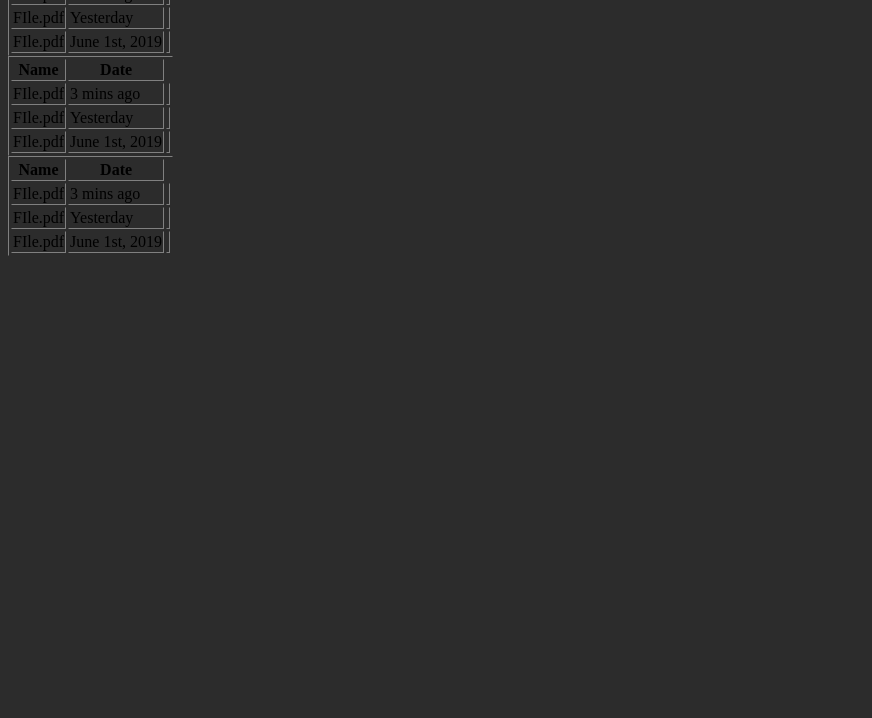
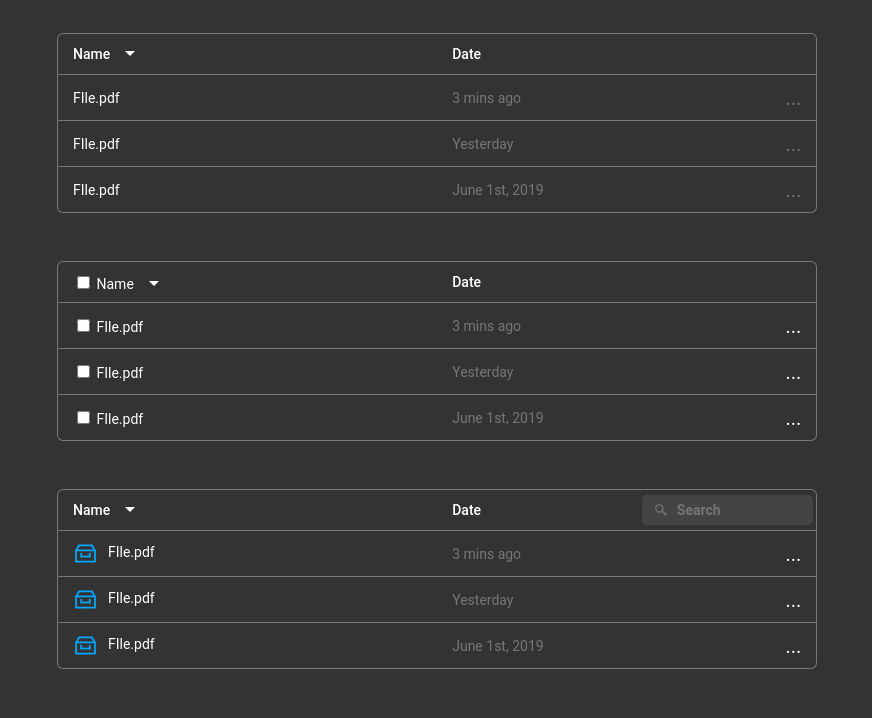
Before and after one commit to vihuhol2/HW3-cursor, a plain HTML site: page index.html in a window 1280 px wide. Shown: the part 124-842 px from the top of the page, without its empty margins (0-872 px from the left). Before the commit the page ends 800 px from the top, so only its background shows below. Drawn offline with Linux system fonts and the light colour scheme.

Commit message:
hw_3_css

```diff
--- a/index.html
+++ b/index.html
@@ -4,78 +4,109 @@
 <head>
     <meta charset="UTF-8">
     <meta http-equiv="X-UA-Compatible" content="IE=edge">
+    <meta name="viewport" content="width=device-width, initial-scale=1.0">
     <title>HW#3-CSS.Dovhal Oleksandr</title>
-    <meta name="description" content="some table">
     <link rel="stylesheet" href="main.css">
 </head>
 
 <body>
     <h1>HW3-CSS</h1>
-    <table border="1">
+    <div>
+        <table class="table_1">
             <tr>
-            <th>Name</th>
+                <th class="column">Name
+                    <span class="triangle"></span>
+                </th>
                 <th>Date</th>
             </tr>
 
             <tr>
                 <td>FIle.pdf</td>
-            <td>3 mins ago</td>
-            <td></td>
+                <td class="date">3 mins ago</td>
+                <td class="gray_dots"></td>
             </tr>
 
             <tr>
                 <td>FIle.pdf</td>
-            <td>Yesterday</td>
-            <td></td>
+                <td class="date">Yesterday</td>
+                <td class="gray_dots"></td>
             </tr>
             <tr>
                 <td>FIle.pdf</td>
-            <td>June 1st, 2019</td>
-            <td></td>
+                <td class="date">June 1st, 2019</td>
+                <td class="gray_dots"></td>
             </tr>
         </table>
-    <table border="1">
+    </div>
+
+    <div>
+        <table class="table_2">
             <tr>
-            <th>Name</th>
+                <th class="column checked_td" id="minus_check">
+                    <input type="checkbox" class="th_check" id="check_Name">
+                    <label for="check_Name">Name</label>
+                    <span class="triangle"></span>
+                </th>
                 <th>Date</th>
             </tr>
             <tr>
-            <td>FIle.pdf</td>
-            <td>3 mins ago</td>
-            <td></td>
+                <td class="td_checked">
+                    <input type="checkbox" class="td_check" id="check_File1">
+                    <label for="check_File1">FIle.pdf</label>
+                </td>
+                <td class="date">3 mins ago</td>
+                <td class="white_dots"></td>
             </tr>
             <tr>
-            <td>FIle.pdf</td>
-            <td>Yesterday</td>
-            <td></td>
+                <td class="td_checked">
+                    <input type="checkbox" class="td_check" id="check_File2">
+                    <label for="check_File2">FIle.pdf</label>
+                </td>
+                <td class="date">Yesterday</td>
+                <td class="white_dots"></td>
             </tr>
             <tr>
-            <td>FIle.pdf</td>
-            <td>June 1st, 2019</td>
-            <td></td>
+                <td class="td_checked">
+                    <input type="checkbox" class="td_check" id="check_File3">
+                    <label for="check_File3">FIle.pdf</label>
+                </td>
+                <td class="date">June 1st, 2019</td>
+                <td class="white_dots"></td>
             </tr>
         </table>
-    <table border="1">
+    </div>
+
+    <div>
+        <table class="table_3">
             <tr>
-            <th>Name</th>
+                <th class="column">Name
+                    <span class="triangle"></span>
+                </th>
                 <th>Date</th>
+                <th class="search">
+                    <input id="search" type="search" placeholder="Search" >
+                    <label for="search"></label>
+
+                </th>
             </tr>
             <tr>
-            <td>FIle.pdf</td>
-            <td>3 mins ago</td>
-            <td></td>
+                <td class="inbox">FIle.pdf</td>
+                <td class="date">3 mins ago</td>
+                <td class="white_dots"></td>
             </tr>
             <tr>
-            <td>FIle.pdf</td>
-            <td>Yesterday</td>
-            <td></td>
+                <td class="inbox">FIle.pdf</td>
+                <td class="date">Yesterday</td>
+                <td class="white_dots"></td>
             </tr>
             <tr>
-            <td>FIle.pdf</td>
-            <td>June 1st, 2019</td>
-            <td></td>
+                <td class="inbox">FIle.pdf</td>
+                <td class="date">June 1st, 2019</td>
+                <td class="white_dots"></td>
             </tr>
         </table>
+    </div>
+
 </body>
 
 </html>
--- a/main.css
+++ b/main.css
@@ -1,3 +1,173 @@
+* {
+    font-family: 'Roboto';
+    font-size: 14px;
+    color: #fff;
+    font-weight: 400;
+    text-align: left;
+}
+
 body {
-    background: #2c2c2c;
+    background: #333;
+    width: auto;
+    height: auto;
 }
+
+h1 {
+    font-size: 50px;
+    color: #fff;
+    margin: 50px;
+}
+
+table {
+    border-radius: 5px;
+    border-collapse: collapse;
+    box-shadow: 0 0 0 1px #777;
+    width: 60%;
+    text-align: left;
+    background-color: #333;
+    margin: 50px;
+}
+
+th.column {
+    width: 50%;
+
+}
+
+th {
+    font-weight: 500;
+    height: 40px;
+    padding: 0 15px;
+    width: 25%;
+}
+
+td {
+    height: 45px;
+    padding: 0 15px;
+    border-top: 1px solid #777;
+    vertical-align: middle;
+}
+
+.date {
+    color: #777;
+}
+
+.triangle {
+    border: 5px solid transparent;
+    border-top: 5px solid #fff;
+    position: relative;
+    top: 10px;
+    left: 15px;
+}
+
+.inbox::before {
+    background-image: url('inbox1.svg');
+    background-size: 25px;
+    display: inline-block;
+    width: 25px;
+    height: 25px;
+    margin-right: 10px;
+    content: "";
+    vertical-align: middle;
+}
+
+.search {
+    position: relative;
+}
+
+#search:focus {
+    outline: none;
+    background-color: #555;
+}
+
+#search {
+    height: 3px;
+    width: 107%;
+    font-weight: 700;
+    background-color: #444;
+    border: 0px;
+    border-radius: 5px;
+    padding: 15px 0px 15px 35px;
+}
+
+#search + label::before {
+    background-image: url('search.svg');
+    background-size: 12px;
+    content: '';
+    height: 12px;
+    width: 12px;
+    position: absolute;
+    top: 35%;
+    left: 15%;
+    outline: none;
+    cursor: text;
+}
+
+.dots::after {
+    float: right;
+    content: '...';
+    font-size: 20px;
+    color: #777;
+}
+
+.gray_dots::after {
+    float: right;
+    content: '...';
+    font-size: 20px;
+    color: #777
+}
+
+.white_dots::after {
+    float: right;
+    content: '...';
+    font-size: 20px;
+    color: #fff;
+}
+
+.td_checked < label {
+    cursor: pointer;
+    position: relative;
+    left: 25px;
+    margin-right: 25px;
+}
+
+.td_checked < label {
+    content: '';
+    display: inline-block;
+    width: 13px;
+    height: 13px;
+    border: 1px solid #777;
+    border-radius: 4px;
+    margin-right: 10px;
+    position: absolute;
+    left: -25px;
+}
+
+.td_checked input[type="checkbox"]:checked + label {
+    display: inline-block;
+    border-color: #00a9ff;
+    content: '✔';
+    font-size: 15px;
+    text-align: center;
+    color: #fff;
+}
+
+#minus_check input[type="checkbox"]:checked + label {
+
+    border-color: #00a9ff;
+    content: '\2212';
+    text-align: center;
+    font-weight: 600;
+    color: #fff;
+}
+
+.th_check {
+    display: inline-block;
+}
+
+.th_check label {
+    border-radius: 3px;
+}
+
+.td_check {
+   display: inline-block;
+}
```
Also changed, not shown: inbox1.svg (added), search.svg (added). Lines whose indentation alone changed are shown as unchanged.
